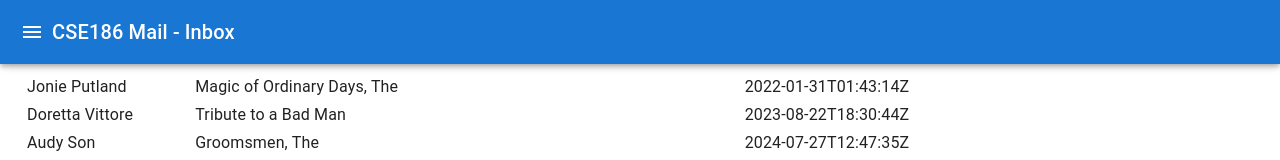
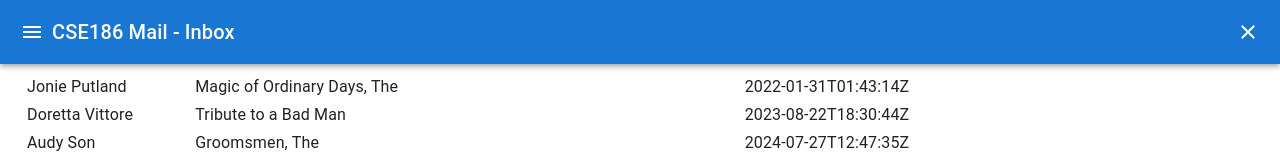
Before and after one commit to crfh-slug/Asgn4-CSE-186, a React (Vite) app in the folder Desktop/CSE 186/Assignment4/: page / in a window 1280 px wide. Shown: the top 160 px of the page. Built offline with nearby package versions, Linux system fonts and the light colour scheme.

Commit message:
close mail reader button

```diff
--- a/Desktop/CSE 186/Assignment4/src/EmailContext.jsx
+++ b/Desktop/CSE 186/Assignment4/src/EmailContext.jsx
@@ -1,6 +1,5 @@
 import {createContext, useState, useContext} from 'react';
 import PropTypes from 'prop-types';
-
 
 // Create Context
 const EmailContext = createContext();
--- a/Desktop/CSE 186/Assignment4/src/EmailDetailsPage.jsx
+++ b/Desktop/CSE 186/Assignment4/src/EmailDetailsPage.jsx
@@ -1,6 +1,6 @@
 import {useNavigate} from 'react-router-dom';
+import {useEffect} from 'react';
 import {useEmail} from './EmailContext';
-import Button from '@mui/material/Button';
 import Box from '@mui/material/Box';
 
 /**
@@ -11,15 +11,14 @@ function EmailDetailsPage() {
   const {selectedEmail} = useEmail();
   const navigate = useNavigate();
 
+  useEffect(() => {
+    if (!selectedEmail) {
+      navigate('/');
+    }
+  }, [selectedEmail, navigate]);
+
   if (!selectedEmail) {
-    return (
-      <div style={{padding: '20px'}}>
-        <Button variant="container"
-          onClick={() => navigate('/')}>
-          Go to Inbox
-        </Button>
-      </div>
-    );
+    return null;
   }
 
   return (
@@ -29,10 +28,6 @@ function EmailDetailsPage() {
       <p>Received: {selectedEmail.received}</p>
       <p>{selectedEmail.subject}</p>
       <p>{selectedEmail.content}</p>
-      <Button variant="contained" aria-label = 'go back'
-        onClick={() => navigate('/')}>
-          Back to Inbox
-      </Button>
     </Box>
   );
 }
--- a/Desktop/CSE 186/Assignment4/src/HeaderDetailsPage.jsx
+++ b/Desktop/CSE 186/Assignment4/src/HeaderDetailsPage.jsx
@@ -14,6 +14,7 @@ import MailIcon from '@mui/icons-material/Mail';
 import Typography from '@mui/material/Typography';
 import Toolbar from '@mui/material/Toolbar';
 import {useNavigate} from 'react-router-dom';
+import CloseIcon from '@mui/icons-material/Close';
 import {useHeader} from './HeaderContext';
 
 /**
@@ -35,7 +36,7 @@ function HeaderDetailsPage() {
   };
 
   return (
-    <Box sx={{display: 'flex'}}>
+    <Box sx={{display: 'flex', justifyContent: 'space-between'}}>
       <CssBaseline />
       <AppBar
         position='fixed'
@@ -50,9 +51,17 @@ function HeaderDetailsPage() {
           >
             <MenuIcon />
           </IconButton>
-          <Typography variant="h6" noWrap>
+          <Typography variant="h6" noWrap
+            sx={{flexGrow: 1, textAlign: 'left'}}>
             CSE186 Mail - {navPage}
           </Typography>
+          <IconButton
+            color='inherit'
+            aria-label='close mail reader'
+            edge='end'
+            onClick={() => navigate('/')}>
+            <CloseIcon />
+          </IconButton>
         </Toolbar>
       </AppBar>
 
--- a/Desktop/CSE 186/Assignment4/src/InboxPage.jsx
+++ b/Desktop/CSE 186/Assignment4/src/InboxPage.jsx
@@ -18,7 +18,7 @@ function InboxPage() {
   const mailLabel = mail.find((m) => m.name === navPage);
 
   return (
-    <Box sx={{mt: 6}}>
+    <Box sx={{mt: 6, display: 'flex', justifyContent: 'space-between'}}>
       <table>
         <tbody>
           {mailLabel.mail.map((email) => (
```
Also changed, not shown: 1 other file (tests, documents, lock files or other folders).
